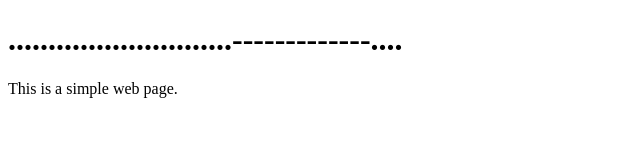
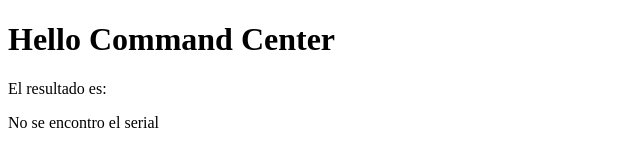
Before and after one commit to irvinvp/micrositios, a plain HTML site: page index.html in a window 1280 px wide. Shown: the whole page, without its empty margins (0-640 px from the left). Drawn offline with Linux system fonts and the light colour scheme.

Commit message:
Update index.html

```diff
--- a/index.html
+++ b/index.html
@@ -1,7 +1,27 @@
 <!DOCTYPE html>
 <html>
   <body>
-    <h1>............................-------------....</h1>
-    <p>This is a simple web page.</p>
+    <h1>Hello Command Center</h1>
+    <p>El resultado es:</p>
+    <p id="dato1"></p>
+    <script>
+      let api = "http://localhost:3428"; // url de la api (para externas)
+      async function run() {
+        // Buscar URL
+        let params = new URLSearchParams(window.location.search);
+        if (params.has("serial")) {
+          let response = await fetch(
+            api + "/api/v1/last_position?serial=" + params.get("serial")
+          );
+          let commands = await response.json();
+          console.log(commands);
+          document.getElementById("dato1").innerHTML = commands.message;
+        } else {
+          document.getElementById("dato1").innerHTML =
+            "No se encontro el serial";
+        }
+      }
+      run();
+    </script>
   </body>
 </html>
```
